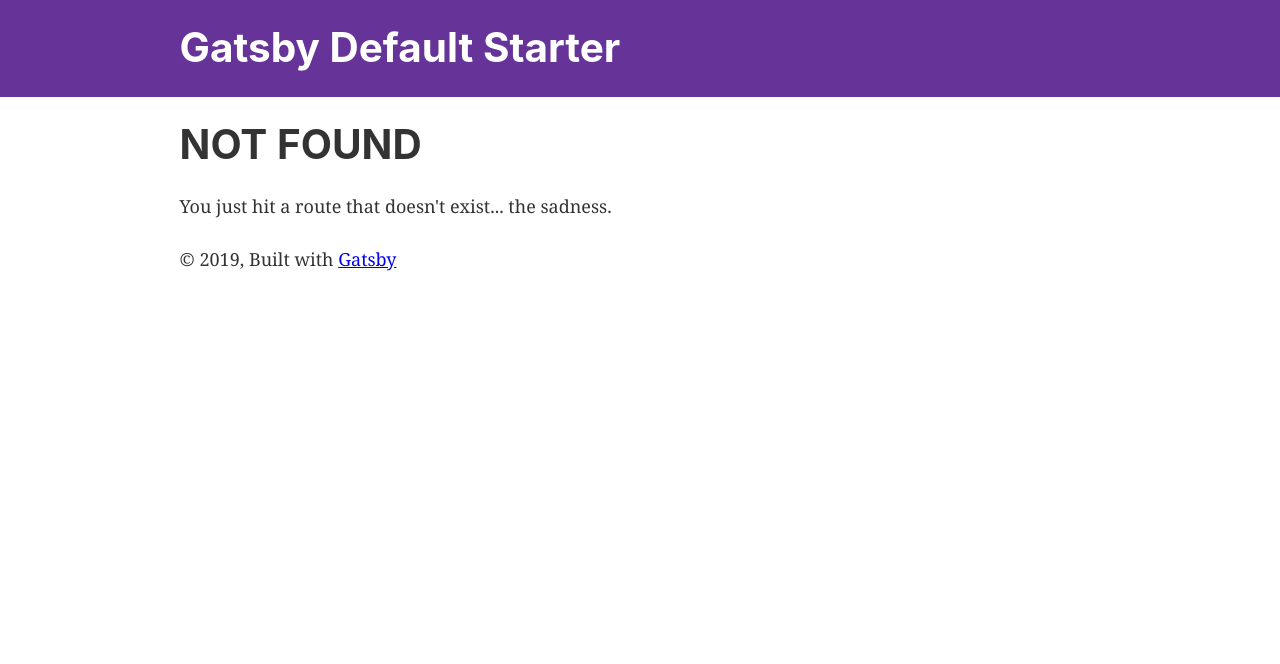
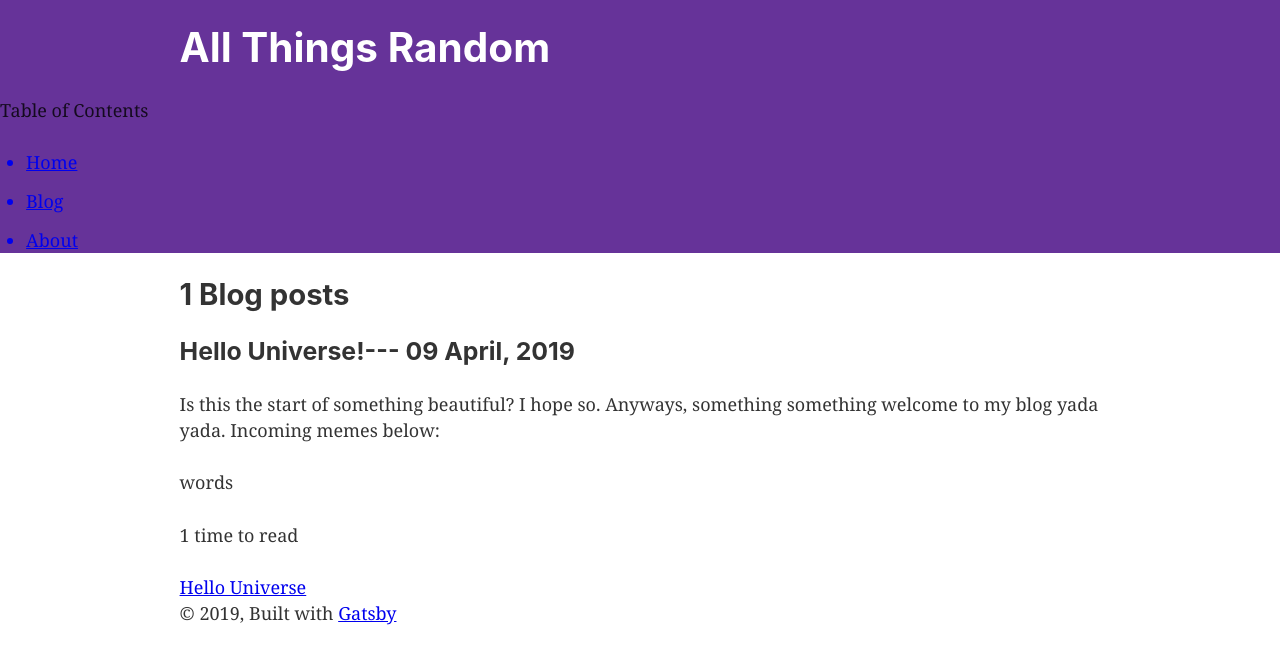
Before and after one commit to klammm/all-things-random, a Gatsby site: page /blog in a window 1280 px wide. Before the commit this address had no page. Built offline with nearby package versions, Linux system fonts and the light colour scheme; Gatsby itself is replaced by a stand-in of ours.

Commit message:
the start of something beautiful

```diff
--- a/gatsby-config.js
+++ b/gatsby-config.js
@@ -1,16 +1,17 @@
 module.exports = {
   siteMetadata: {
-    title: `Gatsby Default Starter`,
+    title: `All Things Random`,
     description: `Kick off your next, great Gatsby project with this default starter. This barebones starter ships with the main Gatsby configuration files you might need.`,
     author: `@gatsbyjs`,
   },
   plugins: [
     `gatsby-plugin-react-helmet`,
+    `gatsby-transformer-remark`,
     {
       resolve: `gatsby-source-filesystem`,
       options: {
-        name: `images`,
-        path: `${__dirname}/src/images`,
+        name: `src`,
+        path: `${__dirname}/src/`,
       },
     },
     `gatsby-transformer-sharp`,
--- a/src/components/header.js
+++ b/src/components/header.js
@@ -28,6 +28,26 @@ const Header = ({ siteTitle }) => (
         </Link>
       </h1>
     </div>
+    <div>
+      <p>Table of Contents</p>
+      <ul>
+        <Link
+          to="/"
+        >
+          <li>Home</li>
+        </Link>
+        <Link
+          to="/blog"
+        >
+          <li>Blog</li>
+        </Link>
+        <Link
+          to="/about"
+        >
+          <li>About</li>
+        </Link>
+      </ul>
+    </div>
   </header>
 )
 
--- /dev/null
+++ b/src/pages/04-09-2019-hello-universe.md
@@ -0,0 +1,8 @@
+---
+title: "Hello Universe!"
+date: "2019-04-09"
+---
+
+Is this the start of something beautiful? I hope so. Anyways, something something welcome to my blog yada yada.
+
+Incoming memes below:
--- /dev/null
+++ b/src/pages/blog.js
@@ -0,0 +1,70 @@
+import React from "react"
+import { Link, graphql } from "gatsby"
+
+import Layout from "../components/layout"
+import SEO from "../components/seo"
+
+const BlogPage = ({ data }) => {
+  const _renderBlogPosts = (edges) => {
+    return edges.map(({ node }) => (
+      <div key={node.id}>
+        <h3>
+          {node.frontmatter.title}
+          <span>
+            --- {node.frontmatter.date}
+          </span>
+        </h3>
+        <p>
+          {node.excerpt}
+        </p>
+        <p>
+          {node.words} words
+        </p>
+        <p>
+          {node.timeToRead} time to read
+        </p>
+      </div>
+    ));
+  };
+
+  console.log('>>>', data);
+  return (
+    <Layout>
+      <SEO title="Blog" keywords={[`gatsby`, `application`, `react`, `blog`]} />
+      <h2>
+        {data.allMarkdownRemark.totalCount} Blog posts
+      </h2>
+      {_renderBlogPosts(data.allMarkdownRemark.edges)}
+      <Link to="/04-09-2019-hello-universe">Hello Universe</Link>
+    </Layout>
+  );
+}
+
+export default BlogPage
+
+export const query = graphql`
+  query {
+    allMarkdownRemark {
+      totalCount
+      edges {
+        next {
+          id
+        }
+        node {
+          id
+          frontmatter {
+            title
+            date(formatString: "DD MMMM, YYYY")
+          }
+          excerpt
+          wordCount {
+            paragraphs
+            sentences
+            words
+          }
+          timeToRead
+        }
+      }
+    }
+  }
+`
--- a/src/pages/index.js
+++ b/src/pages/index.js
@@ -2,7 +2,6 @@ import React from "react"
 import { Link } from "gatsby"
 
 import Layout from "../components/layout"
-import Image from "../components/image"
 import SEO from "../components/seo"
 
 const IndexPage = () => (
@@ -10,10 +9,7 @@ const IndexPage = () => (
     <SEO title="Home" keywords={[`gatsby`, `application`, `react`]} />
     <h1>Hi people</h1>
     <p>Welcome to your new Gatsby site.</p>
-    <p>Now go build something great.</p>
-    <div style={{ maxWidth: `300px`, marginBottom: `1.45rem` }}>
-      <Image />
-    </div>
+    <p>Now go build something great. a;sldkfjl;akdsg ;alsidg ja;olsdigj ;oaseinj oaisne ;oadisjf alsidjf dfj</p>
     <Link to="/page-2/">Go to page 2</Link>
   </Layout>
 )
```
Also changed, not shown: package.json (+6 -1 lines), 1 other file.
